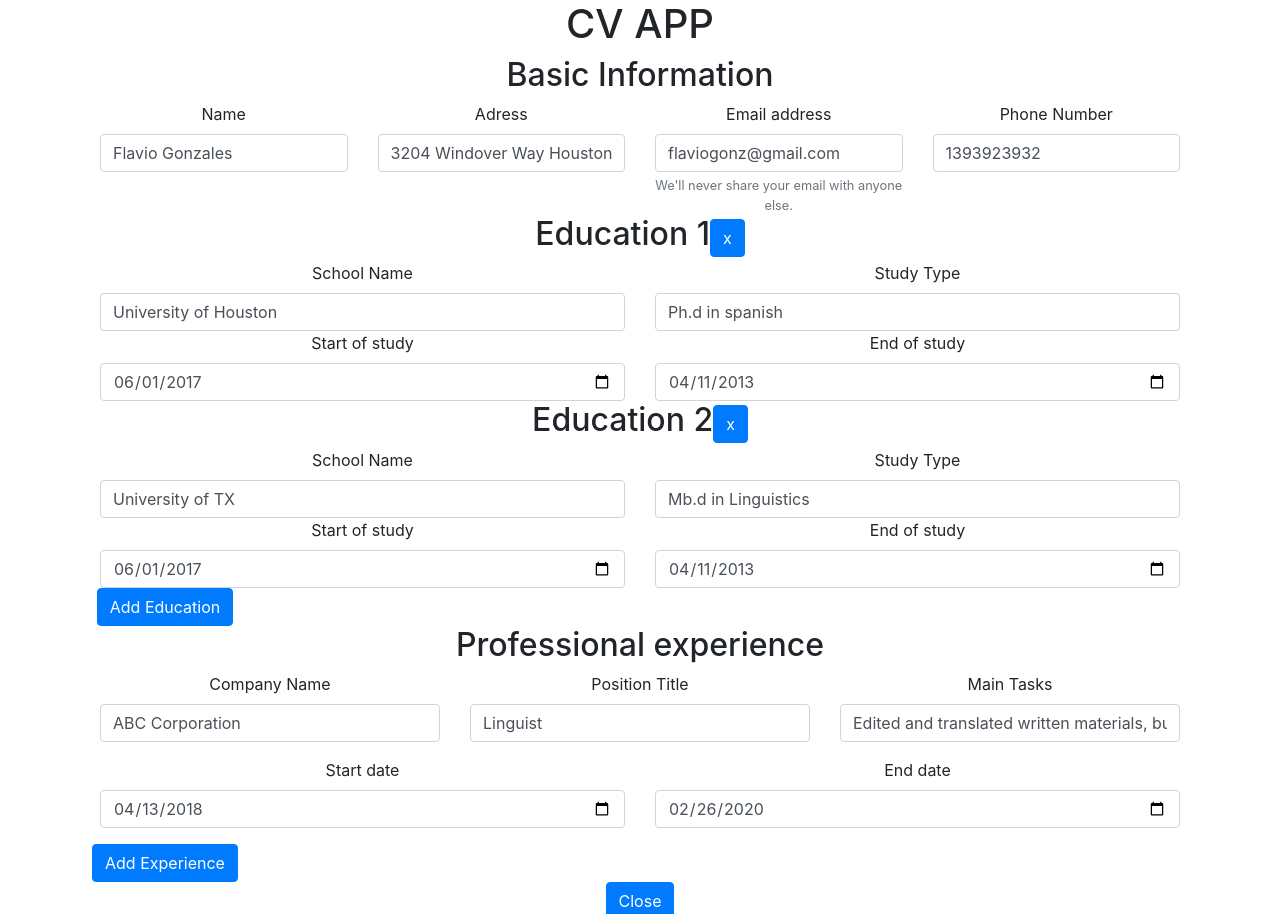
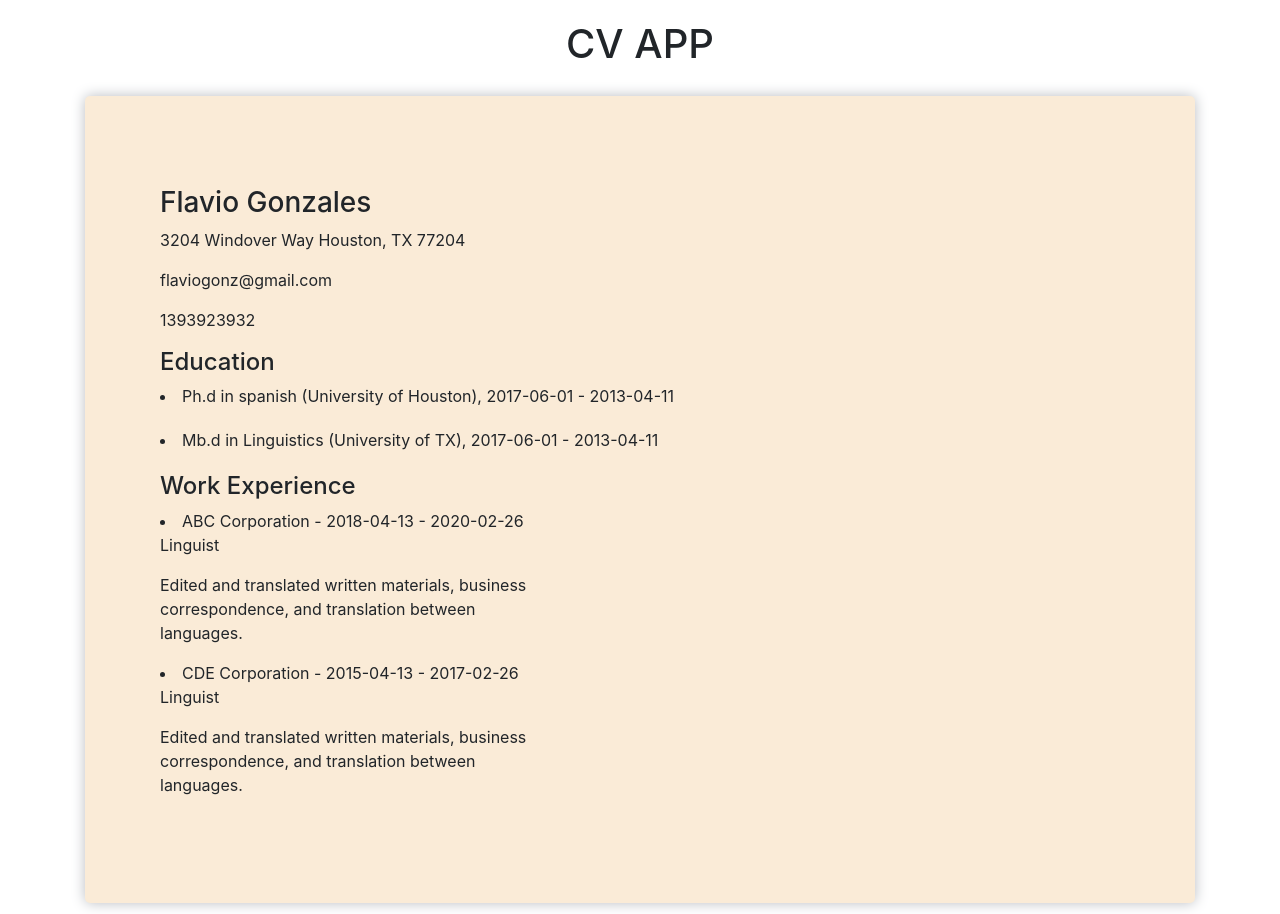
Before and after one commit to DoviMaj/cv-app, a React (Create React App) app: page / in a window 1280 px wide. Shown: the top 914 px of the page. Built offline with nearby package versions, Linux system fonts and the light colour scheme.

Commit message:
experience add new and remove feature + UI improvments + print cv button

```diff
--- a/src/App.css
+++ b/src/App.css
@@ -5,6 +5,31 @@
 .App-logo {
   height: 40vmin;
   pointer-events: none;
+}
+
+h1 {
+  padding: 20px;
+}
+
+.container {
+  margin-bottom: 30px;
+}
+
+.component {
+  border-radius: 5px;
+  box-shadow: 0px 0px 14px 0px #b9bcc1;
+}
+
+.cv {
+  background: antiquewhite;
+  border-radius: 5px;
+  padding: 90px;
+  box-shadow: 0px 0px 14px 0px #b9bcc1;
+}
+
+.edit-button,
+.print-button {
+  margin-top: 20px;
 }
 
 @media (prefers-reduced-motion: no-preference) {
--- a/src/App.js
+++ b/src/App.js
@@ -7,7 +7,7 @@ class App extends React.Component {
   constructor(props) {
     super(props);
     this.state = {
-      edit: true,
+      edit: false,
       name: "Flavio Gonzales",
       email: "flaviogonz@gmail.com",
       phoneNumber: "1393923932",
@@ -28,18 +28,35 @@ class App extends React.Component {
           studyEndDate: "2013-04-11",
         },
       ],
+      experience: [
+        {
+          id: 1,
           companyName: "ABC Corporation",
           positionTitle: "Linguist",
           mainTasks:
             "Edited and translated written materials, business correspondence, and translation between languages.",
           jobStartDate: "2018-04-13",
           jobEndDate: "2020-02-26",
+        },
+        {
+          id: 2,
+          companyName: "CDE Corporation",
+          positionTitle: "Linguist",
+          mainTasks:
+            "Edited and translated written materials, business correspondence, and translation between languages.",
+          jobStartDate: "2015-04-13",
+          jobEndDate: "2017-02-26",
+        },
+      ],
     };
     this.handleChange = this.handleChange.bind(this);
     this.toggleEdit = this.toggleEdit.bind(this);
     this.addEducation = this.addEducation.bind(this);
+    this.addExperience = this.addExperience.bind(this);
     this.handleEdChange = this.handleEdChange.bind(this);
     this.removeEd = this.removeEd.bind(this);
+    this.removeEx = this.removeEx.bind(this);
+    this.handleExChange = this.handleExChange.bind(this);
   }
   handleChange(e) {
     this.setState({
@@ -50,6 +67,20 @@ class App extends React.Component {
     e.preventDefault();
     this.setState({
       edit: !this.state.edit,
+    });
+  }
+  handleExChange(e) {
+    const newEx = this.state.experience.map((ed) => {
+      if (ed.id === Number(e.target.closest(".ex-container").id)) {
+        const ed1 = ed;
+        ed1[e.target.name] = [e.target.value];
+        return ed1;
+      } else {
+        return ed;
+      }
+    });
+    this.setState({
+      experience: newEx,
     });
   }
   handleEdChange(e) {
@@ -66,7 +97,25 @@ class App extends React.Component {
       education: newEd,
     });
   }
+  addExperience() {
+    debugger;
+    const thisStateEx = this.state.experience;
+    const newId =
+      thisStateEx.length === 0 ? 0 : thisStateEx[thisStateEx.length - 1].id + 1;
+    const newExField = {
+      id: newId,
+      companyName: "",
+      positionTitle: "",
+      mainTasks: "",
+      jobStartDate: "",
+      jobEndDate: "",
+    };
+    this.setState({
+      experience: this.state.experience.concat(newExField),
+    });
+  }
   addEducation() {
+    debugger;
     const thisStateEd = this.state.education;
     const newId =
       thisStateEd.length === 0 ? 0 : thisStateEd[thisStateEd.length - 1].id + 1;
@@ -81,8 +130,15 @@ class App extends React.Component {
       education: this.state.education.concat(newEdField),
     });
   }
+  removeEx(e) {
+    const newEx = this.state.experience.filter(
+      (ex) => ex.id !== Number(e.target.closest(".ex-container").id)
+    );
+    this.setState({
+      experience: newEx,
+    });
+  }
   removeEd(e) {
-    console.log(e.target.closest(".ed-container").id);
     const newEd = this.state.education.filter(
       (ed) => ed.id !== Number(e.target.closest(".ed-container").id)
     );
@@ -104,7 +160,10 @@ class App extends React.Component {
           <MyForm
             addEducation={this.addEducation}
             removeEd={this.removeEd}
+            removeEx={this.removeEx}
             state={this.state}
+            addExperience={this.addExperience}
+            handleExChange={this.handleExChange}
             handleEdChange={this.handleEdChange}
             handleChange={this.handleChange}
             toggleEdit={this.toggleEdit}
@@ -116,39 +175,3 @@ class App extends React.Component {
 }
 
 export default App;
-
-/*
-Think about how to structure your application into components.
-Your application should include:
-
-    A section to add general information like name,
-      email, phone number.
-    A section to add your educational experience
-      (school name, title of study, date of study)
-    A section to add practical experience (
-      company name, position title, main tasks of your jobs,
-      date from and until when you worked for that company)
-
-  Be sure to include an edit and submit button for each
-section or for the whole CV, your preference.
-
-  The submit button should submit your form and display
-the value of your input fields in HTML elements. The edit button
-should add back (display) the input fields, with the previously
-displayed information as values. In those input fields,
-
-  you should be able to edit and resubmit the content.
-
-  You’re going to make heavy use of state and props, so make sure
-    you understood those concepts.
-
-  Create a components folder in your src directory and add your
-    components.
-
-  If you are familiar with bootstrap or any other CSS framework,
-    feel free to use it. If not, don’t worry, just include a styles
-    folder in your src directory and continue with normal CSS.
-
-  Don’t forget to push your solution to GitHub. You should
-    be proud of your work and show it off to the world!
-*/
--- a/src/components/Basic-info.js
+++ b/src/components/Basic-info.js
@@ -6,7 +6,10 @@ class BasicInfo extends React.Component {
     const { name, email, adress, phoneNumber } = this.props.state;
     const { handleChange } = this.props;
     return (
-      <Container>
+      <Container
+        className="component"
+        style={{ background: "#c2c2d0", color: "white", padding: "20px" }}
+      >
         <h2>Basic Information</h2>
         <Row xs={2} md={4} lg={12}>
           <Col>
--- a/src/components/Cv.js
+++ b/src/components/Cv.js
@@ -2,22 +2,13 @@ import React from "react";
 import { Container, Row, Button, Col } from "react-bootstrap";
 
 function Cv(props) {
-  const {
-    name,
-    email,
-    adress,
-    phoneNumber,
-    companyName,
-    positionTitle,
-    mainTasks,
-    jobStartDate,
-    jobEndDate,
-  } = props.state;
+  const { name, email, adress, phoneNumber } = props.state;
 
   return (
     <Container>
+      <div className="cv">
         <Row>
-        <h5>{name}</h5>
+          <h3>{name}</h3>
         </Row>
         <Row>
           <p>{adress}</p>
@@ -34,36 +25,68 @@ function Cv(props) {
         {props.state.education.map((item) => {
           return (
             <div key={item.id}>
-            <Row>
-              <p>
+              <Row style={{ marginBottom: "20px" }}>
+                <li>
                   {item.studyType} ({item.schoolName}), {item.studyStartDate} -{" "}
                   {item.studyEndDate}
+                </li>
+              </Row>
+            </div>
+          );
+        })}
+        <Row>
+          <h4 style={{ textAlign: "left", paddingLeft: 0 }}>Work Experience</h4>
+        </Row>
+        {props.state.experience.map((item) => {
+          return (
+            <div key={item.id}>
+              <Row>
+                <li>
+                  {item.companyName} - {item.jobStartDate} - {item.jobEndDate}
+                </li>
+              </Row>
+              <Row>
+                <p>{item.positionTitle}</p>
+              </Row>
+              <Row>
+                <p style={{ maxWidth: "400px", textAlign: "left" }}>
+                  {item.mainTasks}
                 </p>
               </Row>
             </div>
           );
         })}
-
-      <Row>
-        <h4 style={{ textAlign: "left", paddingLeft: 0 }}>Work Experience</h4>
-      </Row>
-
-      <Row>
-        <h6>
-          {companyName} - {jobStartDate} - {jobEndDate}
-        </h6>
-      </Row>
-      <Row>
-        <p>{positionTitle}</p>
-      </Row>
-      <Row>
-        <p style={{ maxWidth: "400px", textAlign: "left" }}>{mainTasks}</p>
-      </Row>
-
+      </div>
       <Row>
         <Col>
-          <Button variant="success" onClick={props.toggleEdit}>
+          <Button
+            className="edit-button"
+            variant="success"
+            onClick={props.toggleEdit}
+          >
             Edit
+          </Button>
+        </Col>
+        <Col>
+          <Button
+            className="print-button"
+            variant="primary"
+            onClick={() => {
+              var divContents = document.querySelector(".cv").innerHTML;
+              var printWindow = window.open("", "", "height=1200,width=1400");
+              printWindow.document.write(
+                "<html><head><title>Print DIV Content</title>"
+              );
+              printWindow.document.write(
+                "</head><body style='padding: 60px;font-size: 18px; font-family: system-ui;'}>"
+              );
+              printWindow.document.write(divContents);
+              printWindow.document.write("</body></html>");
+              printWindow.document.close();
+              printWindow.print();
+            }}
+          >
+            Print
           </Button>
         </Col>
       </Row>
--- a/src/components/Education.js
+++ b/src/components/Education.js
@@ -3,7 +3,15 @@ import { Form, Button, Container, Col, Row } from "react-bootstrap";
 
 function Education(props) {
   return (
-    <div>
+    <div
+      className="component"
+      style={{
+        background: "rgb(148 218 202)",
+        color: "white",
+        padding: "20px",
+        marginBottom: " 10px",
+      }}
+    >
       {props.state.map((item) => {
         return (
           <Container className="ed-container" id={item.id} key={item.id}>
@@ -13,10 +21,13 @@ function Education(props) {
                   alignItems: "center",
                   display: "flex",
                   justifyContent: "center",
+                  gap: "20px",
                 }}
               >
                 <h2>Education {item.id}</h2>
-                <Button onClick={props.removeEd}>x</Button>
+                <Button variant="success" onClick={props.removeEd}>
+                  x
+                </Button>
               </Col>
             </Row>
 
--- a/src/components/Experience.js
+++ b/src/components/Experience.js
@@ -1,27 +1,41 @@
 import React from "react";
-import { Form, Container, Col, Row } from "react-bootstrap";
+import { Form, Container, Button, Col, Row } from "react-bootstrap";
 
-class Experience extends React.Component {
-  render() {
-    const {
-      companyName,
-      positionTitle,
-      mainTasks,
-      jobStartDate,
-      jobEndDate,
-    } = this.props.state;
-    const { handleChange } = this.props;
+function Experience(props) {
+  const { handleExChange } = props;
   return (
-      <Container>
-        <h2>Professional experience</h2>
+    <div
+      className="component"
+      style={{ background: "#82add4", color: "white", marginTop: "20px" }}
+    >
+      {props.state.map((item) => {
+        return (
+          <Container className="ex-container" id={item.id} key={item.id}>
+            <Row>
+              <Col
+                style={{
+                  alignItems: "center",
+                  display: "flex",
+                  justifyContent: "center",
+                  padding: "20px",
+                  gap: "20px",
+                }}
+              >
+                <h2>Work experience {item.id}</h2>
+                <Button variant="success" onClick={props.removeEx}>
+                  x
+                </Button>
+              </Col>
+            </Row>
+
             <Row>
               <Col>
                 <Form.Group controlId="formBasicCompanyName">
                   <Form.Label>Company Name</Form.Label>
                   <Form.Control
-                onChange={handleChange}
+                    onChange={handleExChange}
                     name="companyName"
-                value={companyName}
+                    value={item.companyName}
                     type="text"
                     placeholder="Enter company name"
                   />
@@ -31,9 +45,9 @@ class Experience extends React.Component {
                 <Form.Group controlId="formBasicPositionTitle">
                   <Form.Label>Position Title</Form.Label>
                   <Form.Control
-                onChange={handleChange}
+                    onChange={handleExChange}
                     name="positionTitle"
-                value={positionTitle}
+                    value={item.positionTitle}
                     type="text"
                     placeholder="Enter position title"
                   />
@@ -43,9 +57,9 @@ class Experience extends React.Component {
                 <Form.Group controlId="formBasicJobTasks">
                   <Form.Label>Main Tasks</Form.Label>
                   <Form.Control
-                onChange={handleChange}
+                    onChange={handleExChange}
                     name="mainTasks"
-                value={mainTasks}
+                    value={item.mainTasks}
                     type="text"
                     placeholder="main tasks of your jobs"
                   />
@@ -58,9 +72,9 @@ class Experience extends React.Component {
                 <Form.Group controlId="formBasicJobDate">
                   <Form.Label>Start date</Form.Label>
                   <Form.Control
-                onChange={handleChange}
+                    onChange={handleExChange}
                     name="jobStartDate"
-                value={jobStartDate}
+                    value={item.jobStartDate}
                     type="date"
                     placeholder="Start of your job"
                   />
@@ -70,9 +84,9 @@ class Experience extends React.Component {
                 <Form.Group controlId="formBasicJobDate">
                   <Form.Label>End date</Form.Label>
                   <Form.Control
-                onChange={handleChange}
+                    onChange={handleExChange}
                     name="jobEndDate"
-                value={jobEndDate}
+                    value={item.jobEndDate}
                     type="date"
                     placeholder="End of your job"
                   />
@@ -81,7 +95,8 @@ class Experience extends React.Component {
             </Row>
           </Container>
         );
+      })}
+    </div>
+  );
 }
-}
-
 export default Experience;
--- a/src/components/Form.js
+++ b/src/components/Form.js
@@ -11,13 +11,15 @@ class MyForm extends React.Component {
       handleChange,
       addEducation,
       handleEdChange,
+      handleExChange,
+      removeEx,
+      addExperience,
       removeEd,
       state,
     } = this.props;
     return (
       <Container>
         <BasicInfo handleChange={handleChange} state={state} />
-
         <Education
           removeEd={removeEd}
           handleEdChange={handleEdChange}
@@ -28,11 +30,14 @@ class MyForm extends React.Component {
             <Button onClick={addEducation}>Add Education</Button>
           </Col>
         </Row>
-
-        <Experience handleChange={handleChange} state={state} />
+        <Experience
+          removeEx={removeEx}
+          handleExChange={handleExChange}
+          state={state.experience}
+        />
         <Row>
           <Col lg={2}>
-            <Button>Add Experience</Button>
+            <Button onClick={addExperience}>Add Experience</Button>
           </Col>
         </Row>
         <Button onClick={toggleEdit} type="primary">
```
Lines whose indentation alone changed are shown as unchanged.
